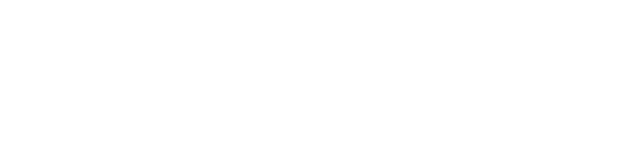
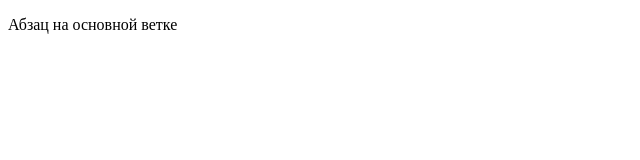
Before and after one commit to zonkytm/my-git-repo, a plain HTML site: page index.html in a window 1280 px wide. Shown: the whole page, without its empty margins (0-640 px from the left). Drawn offline with Linux system fonts and the light colour scheme.

Commit message:
Добавлен абзац на основной ветке

```diff
--- a/index.html
+++ b/index.html
@@ -7,6 +7,6 @@
     <title>ДЗ 2</title>
 </head>
 <body>
-
+<p>Абзац на основной ветке</p>
 </body>
 </html>
```
